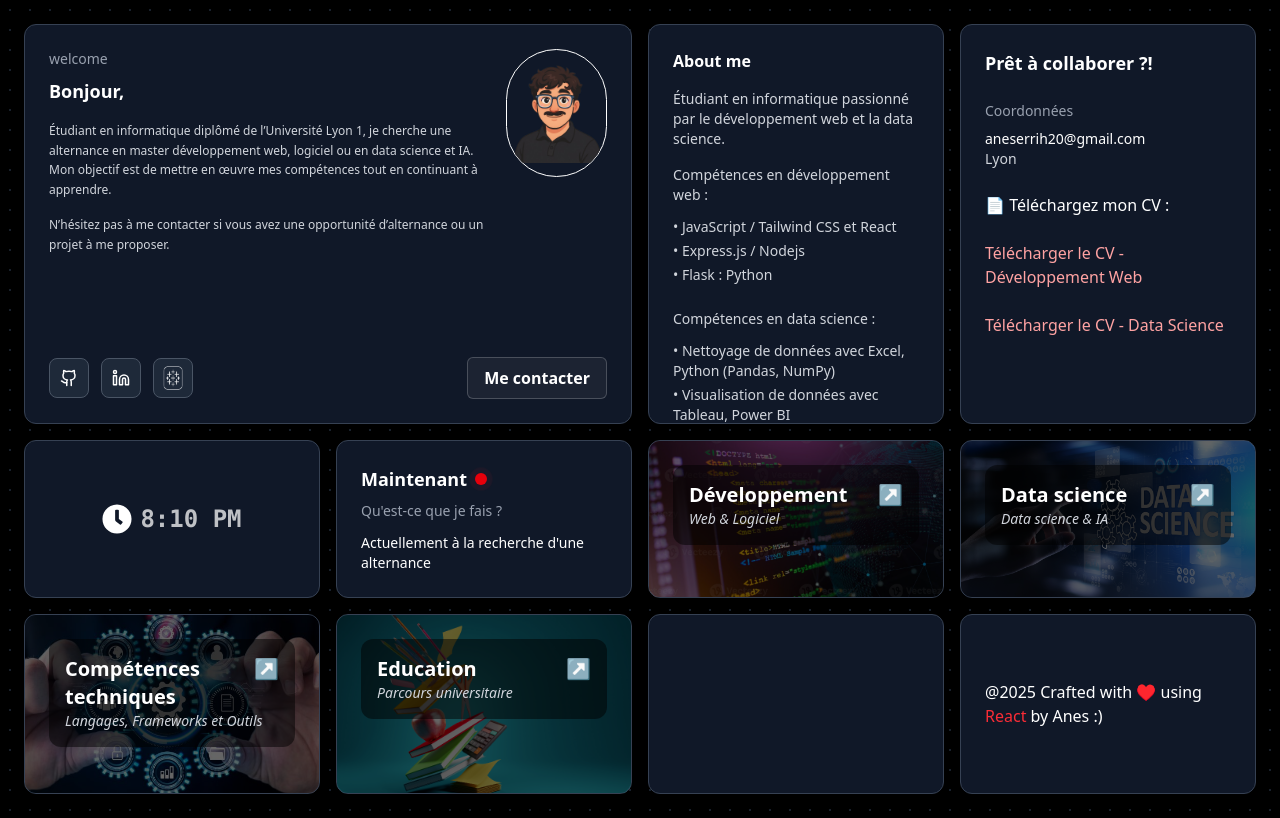
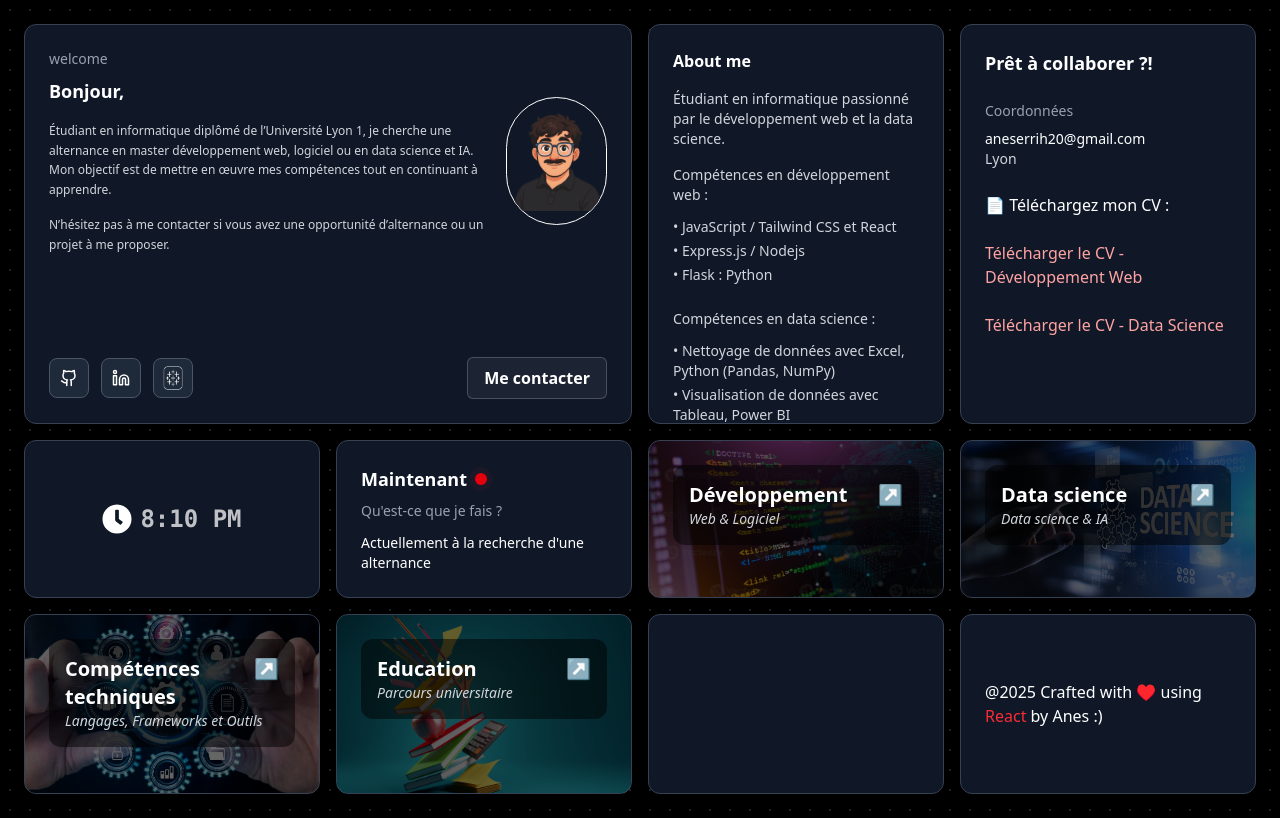
Before and after one commit to ErrihAnes/AnesPortfolio, a React (Vite) app: page /#/ in a window 1280 px wide. Built offline with nearby package versions, Linux system fonts and the light colour scheme.

Commit message:
reglage du style 3

```diff
--- a/src/components/welcomeCard.tsx
+++ b/src/components/welcomeCard.tsx
@@ -6,15 +6,15 @@ const WelcomeCard = () => {
         <div className="bg-gray-900 border border-gray-700 rounded-xl p-4 sm:p-6 text-white  h-full min-h-[200px] max-h-[400px] flex flex-col hover:border-gray-50 transition-colors duration-100 delay-50 backdrop-blur-md">
 
 
-            <div className="flex flex-col sm:flex-row justify-between items-start flex-1 gap-4">
+            <div className="flex flex-col sm:flex-row justify-between items-start flex-1 gap-4 sm:items-center md:items-start">
                 <div className="w-full">
                     <h2 className="text-sm text-gray-400 mb-2">welcome</h2>
                     <h3 className="text-sm sm:text-lg font-semibold mb-4">Bonjour, </h3>
                     <p className="text-gray-300 text-xs leading-relaxed">Étudiant en informatique diplômé de l’Université Lyon 1, je cherche une alternance en master développement web, logiciel ou en data science et IA. Mon objectif est de mettre en œuvre mes compétences tout en continuant à apprendre.</p>
-                    <p className="text-gray-300 text-xs leading-relaxed mt-4 mb-2">N’hésitez pas à me contacter si vous avez une opportunité d’alternance ou un projet à me proposer.</p>
+                    <p className="text-gray-300 text-xs leading-relaxed mt-4 ">N’hésitez pas à me contacter si vous avez une opportunité d’alternance ou un projet à me proposer.</p>
                 </div>
-                <div>
-                    <img src={avatar} alt="avatar" className="w-24 h-24 sm:w-32 sm:h-32 object-contain rounded-full border mb-2"  />
+                <div className="w-full flex justify-center sm:block sm:w-auto">
+                    <img src={avatar} alt="avatar" className="w-24 h-24 sm:w-32 sm:h-32 object-contain rounded-full border md:mt-12"  />
                 </div>
             </div>
 
```
